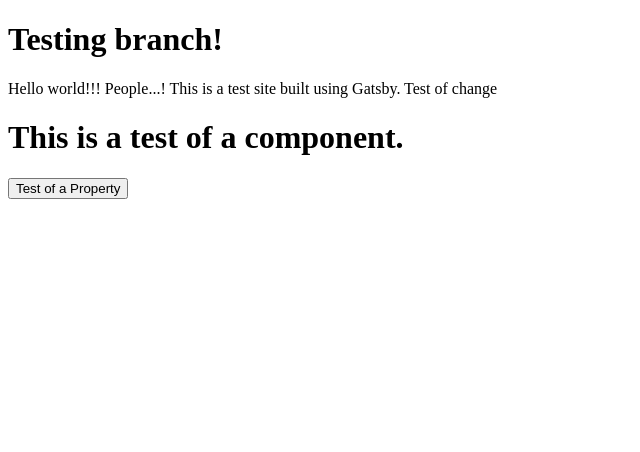
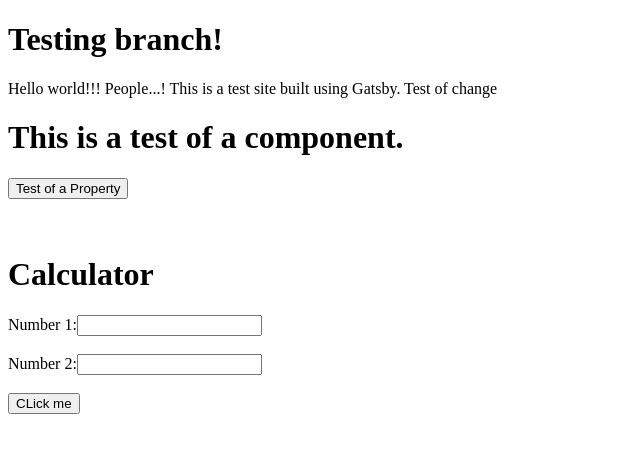
Before and after one commit to jordansali/les-innovateurs-front-end, a Gatsby site: page / in a window 1280 px wide. Shown: the whole page, without its empty margins (0-640 px from the left). Built offline with nearby package versions, Linux system fonts and the light colour scheme; Gatsby itself is replaced by a stand-in of ours.

Commit message:
Test of accessing variables and form elements!

```diff
--- /dev/null
+++ b/src/components/CalcComp.js
@@ -0,0 +1,23 @@
+import React from "react"
+
+
+function Calculator() {
+    const calculate = () =>{
+        var number = document.getElementById("num1").value
+        document.getElementById("btn1").innerHTML = "number: " + number;
+    };
+    return (
+        <div>
+        <h1>Calculator</h1>
+
+        <label htmlFor="num1">Number 1:</label>
+        <input type="number" id="num1" name="num1"/><br/><br/>
+        <label htmlFor="num2">Number 2:</label>
+        <input type="number" id="num2" name="num2"/><br/><br/>
+
+        <button onClick={calculate} id="btn1">CLick me</button>
+    </div>
+    )
+}
+
+export default Calculator
--- a/src/pages/index.js
+++ b/src/pages/index.js
@@ -1,6 +1,7 @@
 /*Component names must start with a capital */
 import React from "react"
 import TestComponent from "../components/testComponent"
+import CalcComp from "../components/CalcComp"
 /*Any React component defined in src/pages/*.js will automatically become a page.*/
 /*Everything within 'export' must have one parent tag */
 export default () => (
@@ -8,5 +9,8 @@ export default () => (
         <h1>Testing branch!</h1>
         <div>Hello world!!! People...! This is a test site built using Gatsby. Test of change</div>
         <TestComponent ButtonText="Test of a Property"/>
+        <br />
+        <br />
+        <CalcComp />
     </div>
 )
```
Also changed, not shown: src/pages/about.js (+12 -6 lines).
